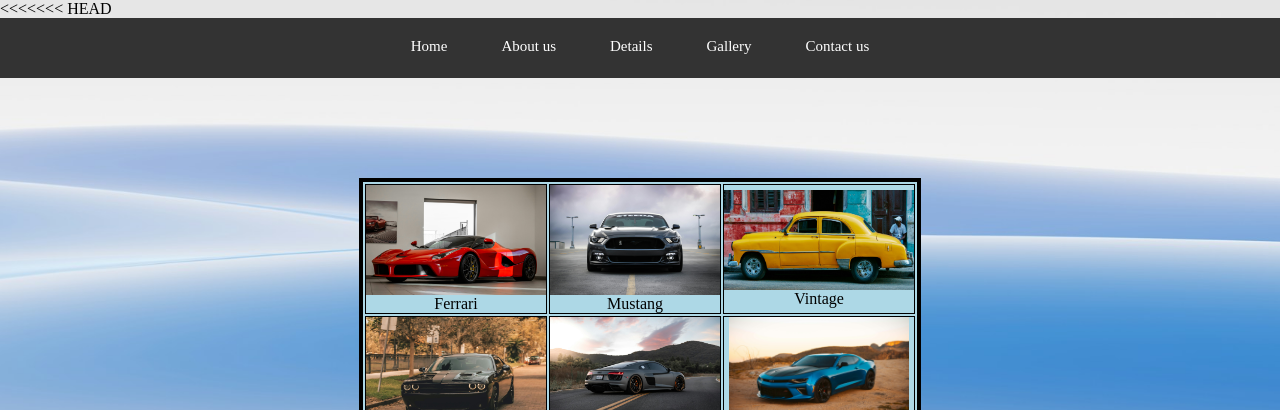
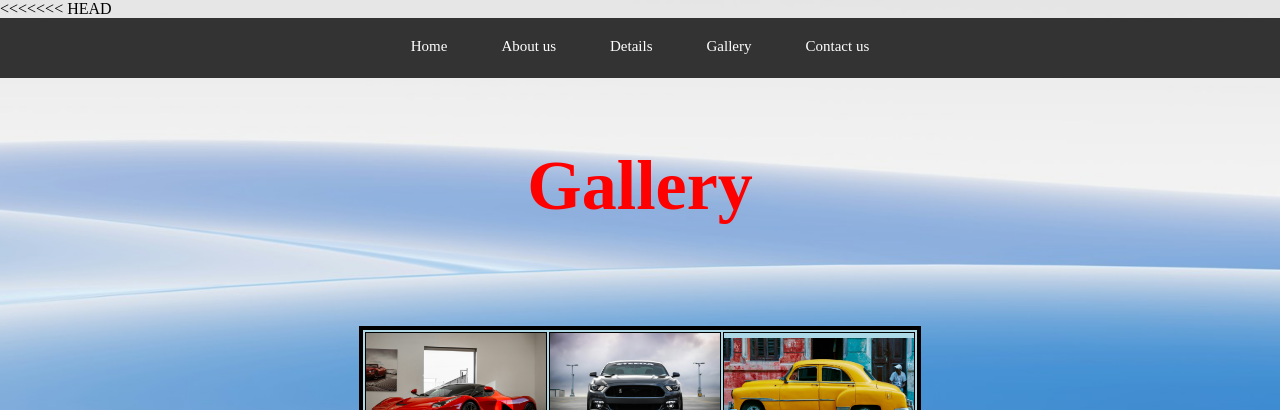
Before and after one commit to sahillaskar88/carsales, a plain HTML site: page gallery.html in a window 1280 px wide. Shown: the top 410 px of the page. Drawn offline with Linux system fonts and the light colour scheme.

Commit message:
Add header and line break to gallery page

```diff
--- a/gallery.html
+++ b/gallery.html
@@ -14,6 +14,8 @@
 <li><a href="contact.html"> Contact us </a></li>
 </ul>
 </nav>
+  <br>
+  <h1> Gallery </h1>
 
 <table border=4 bordercolor="black" cellpadding=100px>
 <tr>
```
